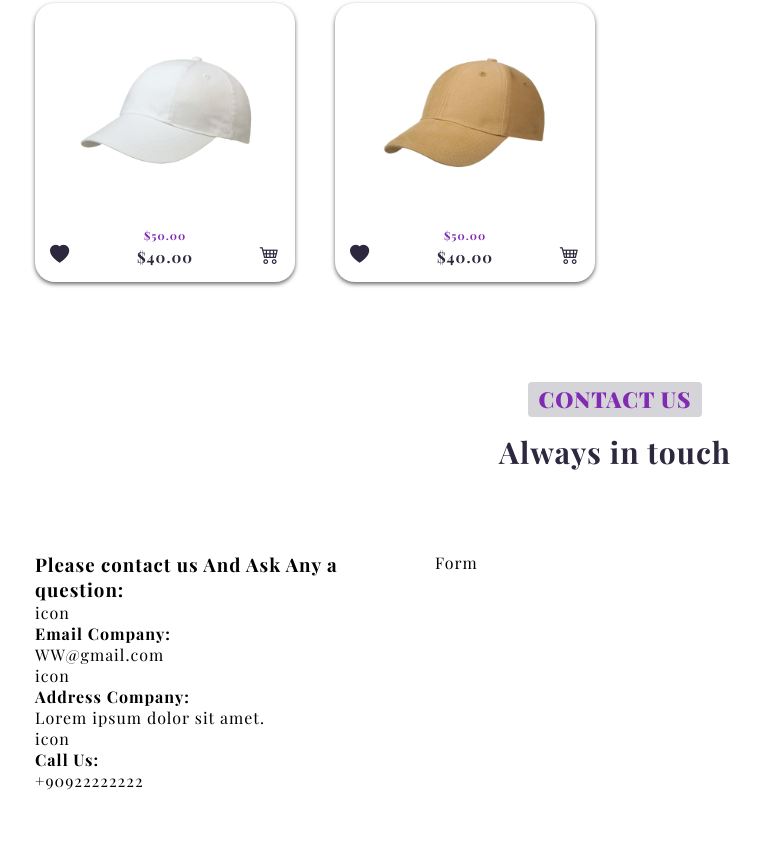
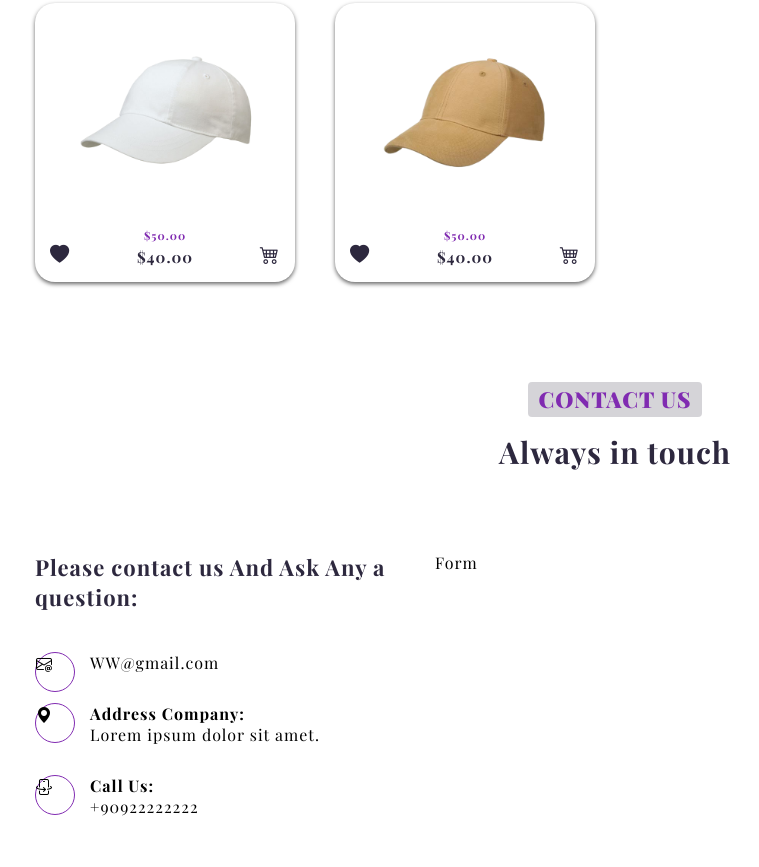
Before and after one commit to kooroosh1363/cap-shop-website-js, a plain HTML site: page index.html in a window 1280 px wide. Shown: the part 2076-2943 px from the top of the page, without its empty margins (25-784 px from the left). Before the commit the page ends 2887 px from the top, so only its background shows below. Drawn offline with nearby package versions, Linux system fonts and the light colour scheme; a web font is replaced by a local one.

Commit message:
add icon and some css

```diff
--- a/assets/css/style.css
+++ b/assets/css/style.css
@@ -656,4 +656,28 @@ img {
     max-width: 66.66%;
     padding: 20px;
 }
+
+.info-contact h3{
+    font-size: 22px;
+    color: var(--dark-p);
+    font-weight: 700;
+    margin: 0 0 40px;
+}
+
+.info-contact-item{
+    position: relative;
+    padding-left: 55px;
+    margin-bottom: 30px;
+}
+
+.info-contact-item i{
+    position: absolute;
+    height: 40px;
+    width: 40px;
+    left: 0;
+    top: 0;
+    border-radius: 50%;
+    font-size: 16px;
+    border: 1px solid var(--main);
+}
 /* contact-e */
--- a/index.html
+++ b/index.html
@@ -291,17 +291,16 @@
                 <div class="info-contact">
                     <h3>Please contact us And Ask Any a question:</h3>
                     <div class="info-contact-item">
-                        icon
-                        <h4>Email Company:</h4>
+                        <i class="bi bi-envelope-at"></i>
                         <p>WW@gmail.com</p>
                     </div>
                     <div class="info-contact-item">
-                        icon
+                        <i class="bi bi-geo-alt-fill"></i>
                         <h4>Address Company:</h4>
                         <p>Lorem ipsum dolor sit amet.</p>
                     </div>
                     <div class="info-contact-item">
-                        icon
+                        <i class="bi bi-phone-flip"></i>
                         <h4>Call Us:</h4>
                         <p>+90922222222</p>
                     </div>
```
